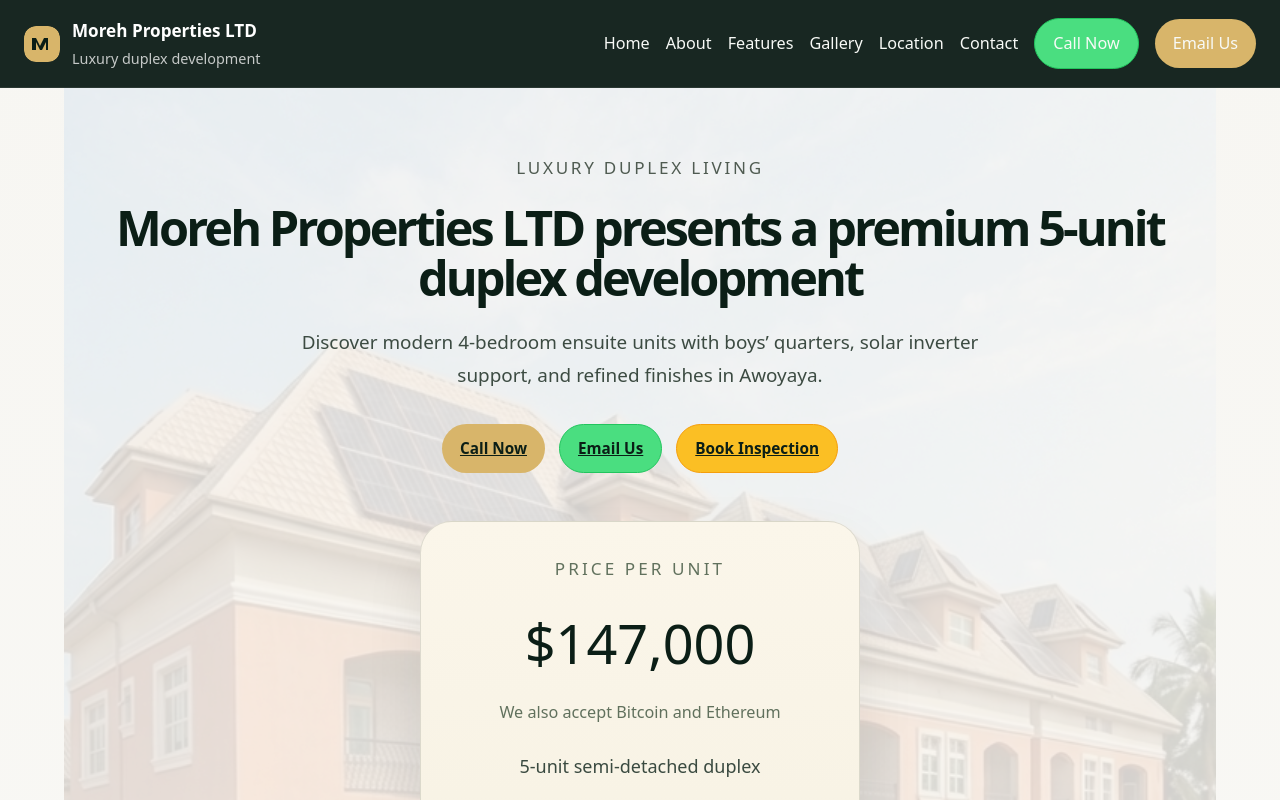
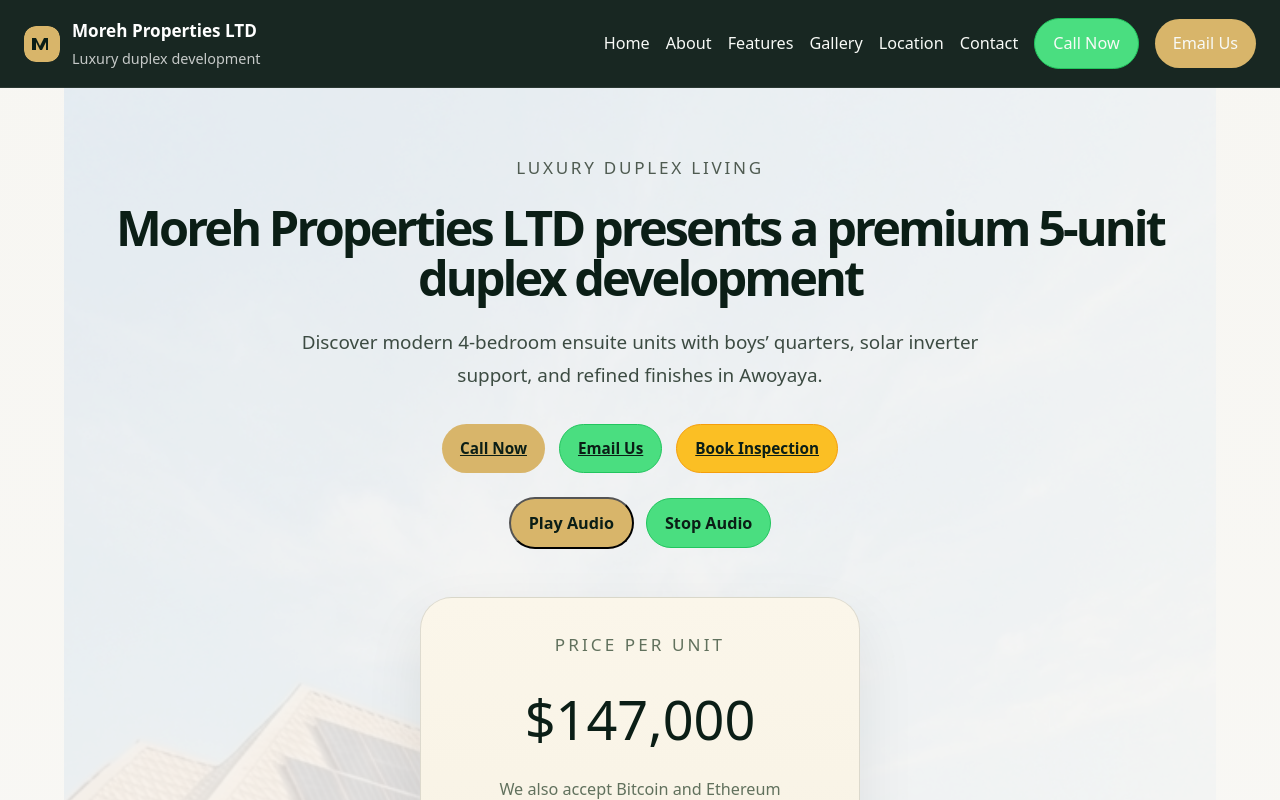
Before and after one commit to Ddmrgoo/moreh-properties-website, a React (Vite) app: page / in a window 1280 px wide. Shown: the top 800 px of the page. Built offline with nearby package versions, Linux system fonts and the light colour scheme.

Commit message:
Add audio player with play/pause/stop controls to hero section

```diff
--- a/src/App.css
+++ b/src/App.css
@@ -318,6 +318,24 @@
 	flex-wrap: wrap;
 	gap: 14px;
 	justify-content: center;
+}
+
+.audio-controls {
+	display: flex;
+	flex-wrap: wrap;
+	gap: 12px;
+	justify-content: center;
+	margin-top: 24px;
+	align-items: center;
+}
+
+.audio-button {
+	min-width: 120px;
+	font-size: 0.9rem;
+}
+
+.audio-controls audio {
+	display: none;
 }
 
 .hero-card {
--- a/src/App.jsx
+++ b/src/App.jsx
@@ -1,4 +1,4 @@
-import { useState } from "react";
+import { useState, useRef } from "react";
 import Navbar from "./components/Navbar";
 import SectionHeading from "./components/SectionHeading";
 import bathroom11 from "./assets/images/bathroom11.png";
@@ -10,6 +10,7 @@
 import lShapedKitchen from "./assets/images/l-shaped-modular-kitchen.jpg";
 import sittingroom21 from "./assets/images/sittingroom21.png";
 import smallLivingRoom from "./assets/images/Small-Living-Room-Arrangement-02-0503030007.jpg";
+import audioFile from "./assets/audio/Recording_web-audio.mp3";
 import "./App.css";
 
 const featureItems = [
@@ -42,6 +43,8 @@
 		message: "",
 	});
 	const [submitted, setSubmitted] = useState(false);
+	const [isPlaying, setIsPlaying] = useState(false);
+	const audioRef = useRef(null);
 
 	const handleChange = (event) => {
 		const { name, value } = event.target;
@@ -52,6 +55,25 @@
 		event.preventDefault();
 		setSubmitted(true);
 		setForm({ name: "", email: "", phone: "", message: "" });
+	};
+
+	const toggleAudio = () => {
+		if (audioRef) {
+			if (isPlaying) {
+				audioRef.pause();
+			} else {
+				audioRef.play();
+			}
+			setIsPlaying(!isPlaying);
+		}
+	};
+
+	const stopAudio = () => {
+		if (audioRef) {
+			audioRef.pause();
+			audioRef.currentTime = 0;
+			setIsPlaying(false);
+		}
 	};
 
 	return (
@@ -80,6 +102,24 @@
 							<a href="#contact" className="button button-ghost">
 								Book Inspection
 							</a>
+						</div>
+						<div className="audio-controls">
+							<button
+								onClick={toggleAudio}
+								className="button button-primary audio-button">
+								{isPlaying ? "Pause Audio" : "Play Audio"}
+							</button>
+							<button
+								onClick={stopAudio}
+								className="button button-secondary audio-button">
+								Stop Audio
+							</button>
+							<audio
+								ref={audioRef}
+								src={audioFile}
+								onEnded={() => setIsPlaying(false)}
+								preload="metadata"
+							/>
 						</div>
 					</div>
 					<div className="hero-card">
```
Also changed, not shown: 1 other file (tests, documents, lock files or other folders).
